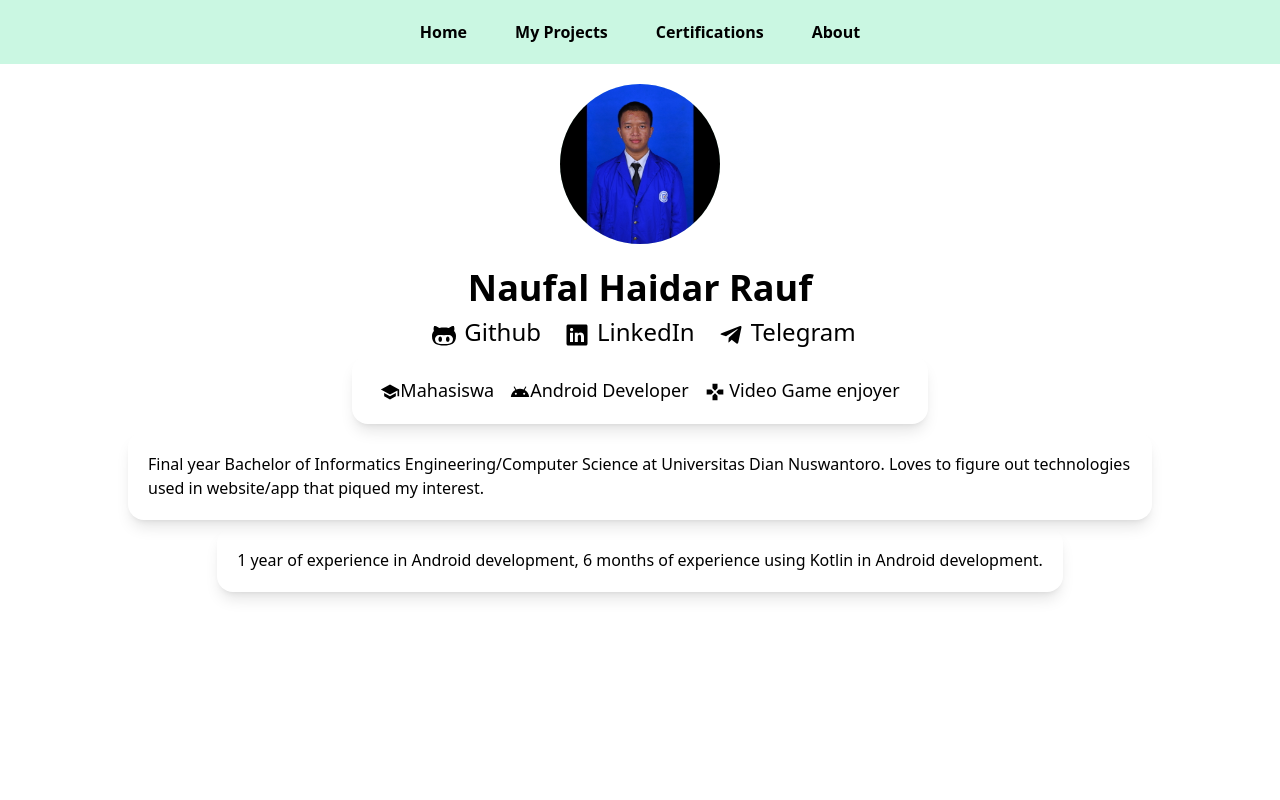
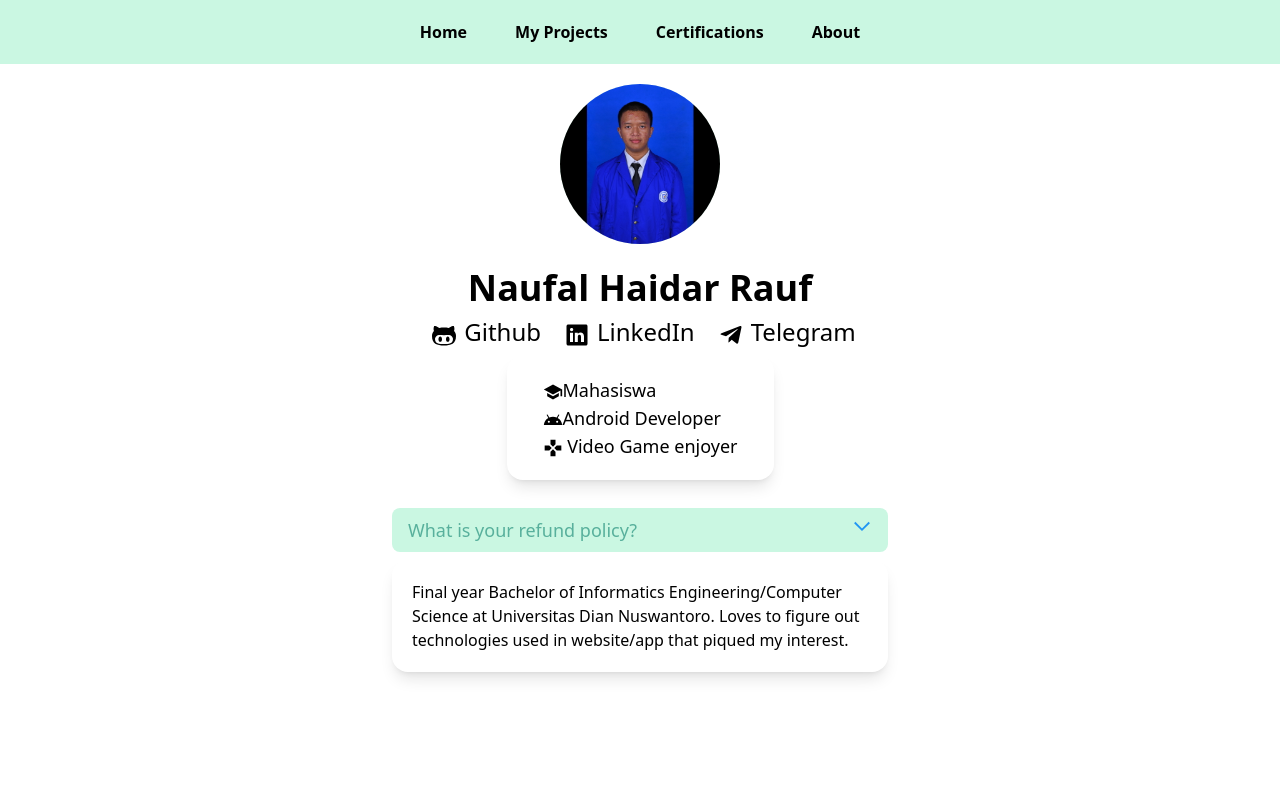
Before and after one commit to naufalHaidar12342/kanalgame-nextjs, a Next.js app: page /about-me in a window 1280 px wide. Shown: the top 800 px of the page. Built offline with nearby package versions, Linux system fonts and the light colour scheme.

Commit message:
menambahkan QnA pada about me

```diff
--- /dev/null
+++ b/components/CollapsibleCard.jsx
@@ -0,0 +1,6 @@
+import { Menu, Transition } from "@headlessui/react";
+import { FcExpand } from "react-icons/fc";
+import { Fragment } from "react";
+export default function CollapsibleCard({ dataOfCard }) {
+	return <div></div>;
+}
--- a/components/NavigationDesktop.jsx
+++ b/components/NavigationDesktop.jsx
@@ -7,7 +7,7 @@ export default function NavigationDesktop() {
 	const [navOpen, setNavOpen] = useState(true);
 
 	return (
-		<div className="w-full h-16 fixed top-0">
+		<div className="w-full h-16 fixed top-0 ">
 			<nav
 				className={` h-full bg-black bg-opacity-80 lg:bg-opacity-0 lg:h-auto ${
 					navOpen ? "" : "hidden"
--- a/package.json
+++ b/package.json
@@ -9,6 +9,7 @@
     "lint": "next lint"
   },
   "dependencies": {
+    "@headlessui/react": "^1.6.6",
     "@pdftron/webviewer": "^8.7.0",
     "@popperjs/core": "^2.11.5",
     "date-fns": "^2.29.2",
--- a/pages/about-me.jsx
+++ b/pages/about-me.jsx
@@ -1,16 +1,19 @@
 import Link from "next/link";
 import Image from "next/image";
 import Layout from "../components/Layout";
-import { GoPrimitiveDot, GoOctoface } from "react-icons/go";
+import { GoOctoface } from "react-icons/go";
 import { MdOutlineAndroid, MdSchool, MdGames } from "react-icons/md";
 import { IoLogoLinkedin } from "react-icons/io5";
 import { FaTelegramPlane } from "react-icons/fa";
+import { Disclosure, Transition } from "@headlessui/react";
+import { FcExpand } from "react-icons/fc";
+
 export default function AboutMe() {
 	return (
 		<Layout title="About Me">
 			<div className="min-h-screen">
 				<div className="flex flex-col justify-center items-center py-5">
-					<div className="w-40 h-40 relative rounded-full bg-AeroBlue overflow-hidden">
+					<div className="w-48 h-48 md:w-40 md:h-40 relative rounded-full bg-AeroBlue overflow-hidden">
 						<Image
 							src={"/images/DSC_0491-resize.jpg"}
 							layout="fill"
@@ -18,11 +21,10 @@ export default function AboutMe() {
 							alt="My profile"
 						/>
 					</div>
-
 					<h3 className="mx-auto items-center mt-6 font-semibold text-4xl">
 						Naufal Haidar Rauf
 					</h3>
-					<ul className="text-2xl flex flex-row mt-2">
+					<ul className="text-2xl flex flex-col md:flex-row mt-2">
 						<li className="mx-2">
 							<Link
 								href={"https://github.com/naufalHaidar12342"}
@@ -54,37 +56,63 @@ export default function AboutMe() {
 							</Link>
 						</li>
 					</ul>
-					<div className="rounded-2xl max-w-4xl shadow-lg mt-2 p-5">
-						<ul className="flex flex-row font-medium text-lg">
-							<li className="mx-2 ">
+					<div
+						className=" rounded-2xl max-w-md shadow-lg mt-2 p-5 "
+						id="my-role"
+					>
+						<ul className="font-medium text-lg px-4 w-full">
+							<li className="mx-auto items-center">
 								<MdSchool className="inline-block text-center w-5 h-5" />
 								Mahasiswa
 							</li>
-							<li className="mx-2">
+							<li className="mx-auto items-center ">
 								<MdOutlineAndroid className="inline-block text-center w-5 h-5" />
 								Android Developer
 							</li>
-							<li className="mx-2">
+							<li className="mx-auto items-center">
 								<MdGames className="inline-block text-center w-5 h-5" /> Video
 								Game enjoyer
 							</li>
 						</ul>
 					</div>
-					<div className="rounded-2xl max-w-5xl shadow-lg mt-2 p-5">
-						<div>
-							<h5>
-								Final year Bachelor of Informatics Engineering/Computer Science
-								at Universitas Dian Nuswantoro. Loves to figure out technologies
-								used in website/app that piqued my interest.
-							</h5>
-						</div>
-					</div>
-					<div className="rounded-2xl max-w-5xl shadow-lg mt-2 p-5">
-						<div>
-							<h5>
-								1 year of experience in Android development, 6 months of
-								experience using Kotlin in Android development.
-							</h5>
+					<div className="mx-auto rounded-2xl bg-white p-2 max-w-lg my-5">
+						<Disclosure as={"div"} className="w-full">
+							{({ open }) => (
+								<>
+									<Disclosure.Button className="flex w-full justify-between rounded-lg bg-AeroBlue px-4 py-2 text-left text-lg font-medium text-Keppel hover:bg-green-200 focus:outline-none focus-visible:ring focus-visible:ring-purple-500 focus-visible:ring-opacity-75">
+										<span>What is your refund policy?</span>
+										<FcExpand
+											className={`${
+												open ? "rotate-180 transform" : ""
+											} h-5 w-5 text-purple-500`}
+										/>
+									</Disclosure.Button>
+
+									<Transition
+										enter="transition duration-100 ease-out"
+										enterFrom="transform scale-95 opacity-0"
+										enterTo="transform scale-100 opacity-100"
+										leave="transition duration-75 ease-out"
+										leaveFrom="transform scale-100 opacity-100"
+										leaveTo="transform scale-95 opacity-0"
+									>
+										<Disclosure.Panel className="px-4 w-full pt-4 pb-2 text-lg text-gray-500 shadow-md rounded-lg">
+											If you're unhappy with your purchase for any reason, email
+											us within 90 days and we'll refund you in full, no
+											questions asked.
+										</Disclosure.Panel>
+									</Transition>
+								</>
+							)}
+						</Disclosure>
+						<div className="rounded-2xl shadow-lg mt-2 p-5">
+							<div>
+								<h5>
+									Final year Bachelor of Informatics Engineering/Computer
+									Science at Universitas Dian Nuswantoro. Loves to figure out
+									technologies used in website/app that piqued my interest.
+								</h5>
+							</div>
 						</div>
 					</div>
 				</div>
--- a/pages/index.jsx
+++ b/pages/index.jsx
@@ -18,7 +18,7 @@ export default function Home({ posts }) {
 		<Layout title="Home">
 			<div className="min-h-screen mx-5 my-5">
 				<div className="mx-auto max-w-5xl">
-					<div className="rounded-2xl shadow-xl flex py-6 " id="Home title">
+					<div className="rounded-2xl shadow-lg flex py-6 " id="Home title">
 						<div className="px-5 my-auto">
 							<h2 className="text-3xl font-semibold">
 								<BsSignpostFill className="inline-block items-center text-HunterGreen mx-2" />
@@ -29,7 +29,7 @@ export default function Home({ posts }) {
 							</p>
 						</div>
 					</div>
-					<div className="rounded-2xl flex py-6 shadow-xl max-w-xl mt-6">
+					<div className="rounded-2xl flex py-6 shadow-lg max-w-xl mt-6">
 						<div className="px-5 my-auto">
 							<Suspense fallback={"Loading today date in Indonesia..."}>
 								<DynamicTodayDate />
@@ -40,7 +40,7 @@ export default function Home({ posts }) {
 				<div className="grid grid-cols-1 gap-7 max-w-5xl mx-auto py-5">
 					{posts.map((blogPost, indexOfPost) => (
 						<div
-							className="rounded-2xl bg-Keppel  text-white hover:bg-white flex group p-4 shadow-xl"
+							className="rounded-2xl bg-Keppel  text-white hover:bg-white flex group p-4 shadow-2xl"
 							key={indexOfPost}
 						>
 							<div className="w-36 h-36 relative overflow-auto">
```
Also changed, not shown: data/list-of-qna.json (added, +18 -0 lines), 1 other file (tests, documents, lock files or other folders).
